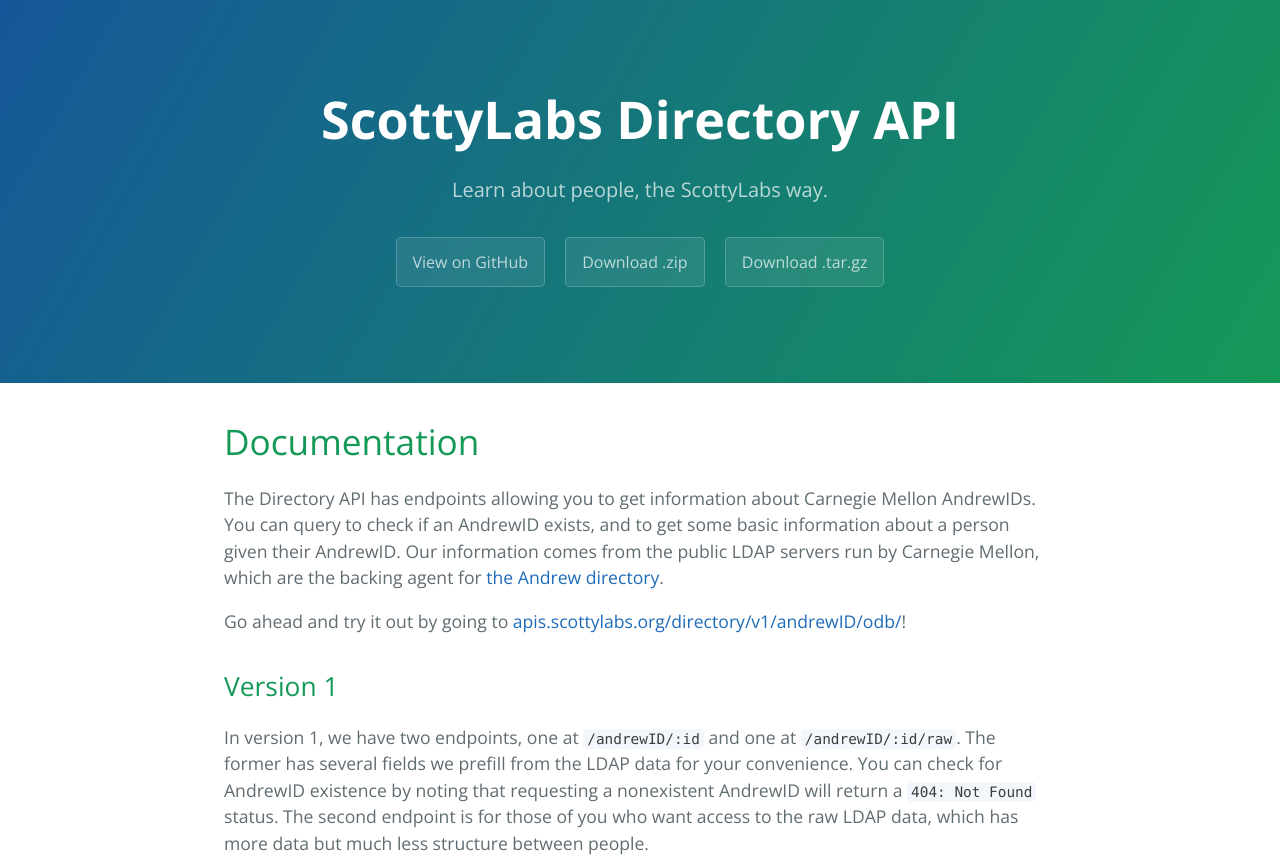
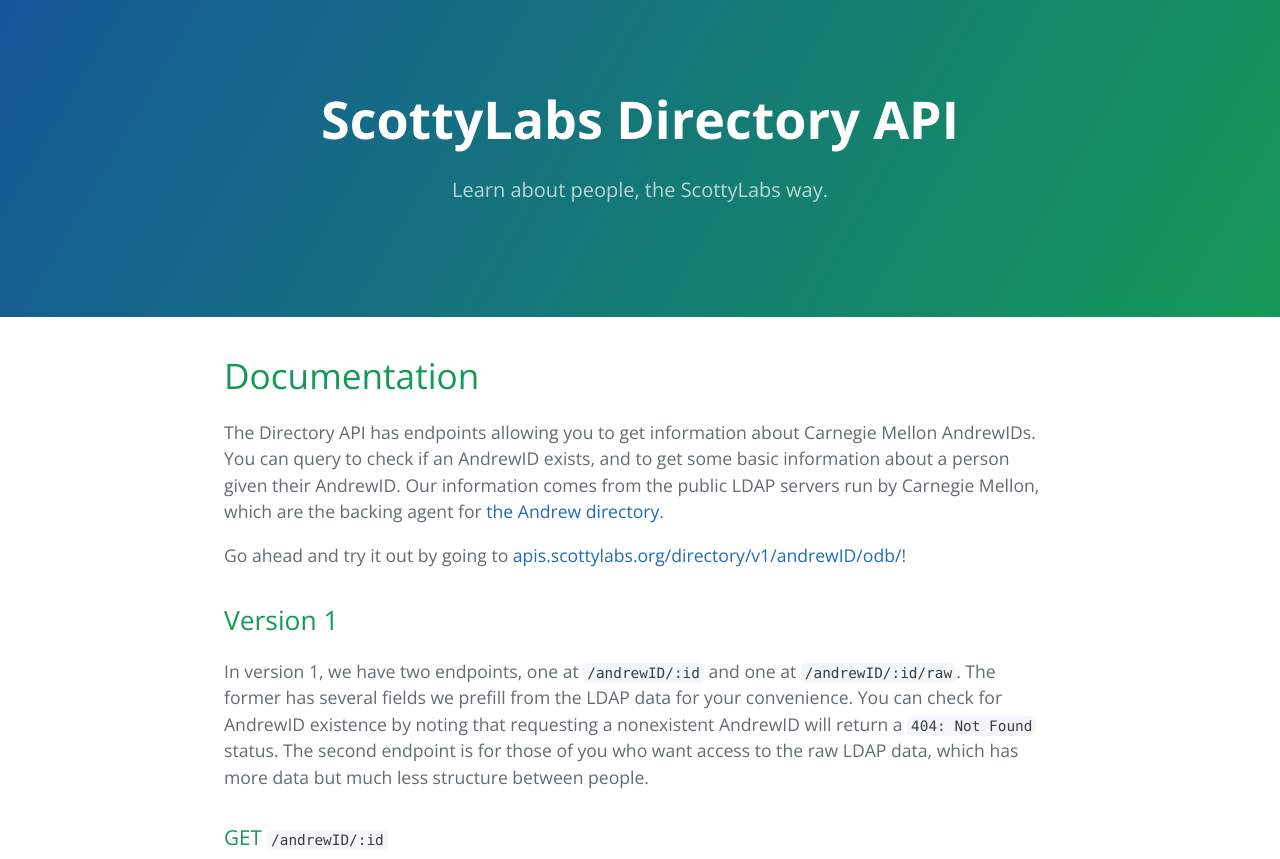
Before and after one commit to ScottyLabs/directory-api, a plain HTML site: page index.html in a window 1280 px wide. Shown: the top 859 px of the page. Drawn offline with nearby package versions, Linux system fonts and the light colour scheme.

Commit message:
Update index.html

```diff
--- a/index.html
+++ b/index.html
@@ -13,9 +13,6 @@
     <section class="page-header">
       <h1 class="project-name">ScottyLabs Directory API</h1>
       <h2 class="project-tagline">Learn about people, the ScottyLabs way.</h2>
-      <a href="https://github.com/ScottyLabs/directory-api" class="btn">View on GitHub</a>
-      <a href="https://github.com/ScottyLabs/directory-api/zipball/master" class="btn">Download .zip</a>
-      <a href="https://github.com/ScottyLabs/directory-api/tarball/master" class="btn">Download .tar.gz</a>
     </section>
 
     <section class="main-content">
```
